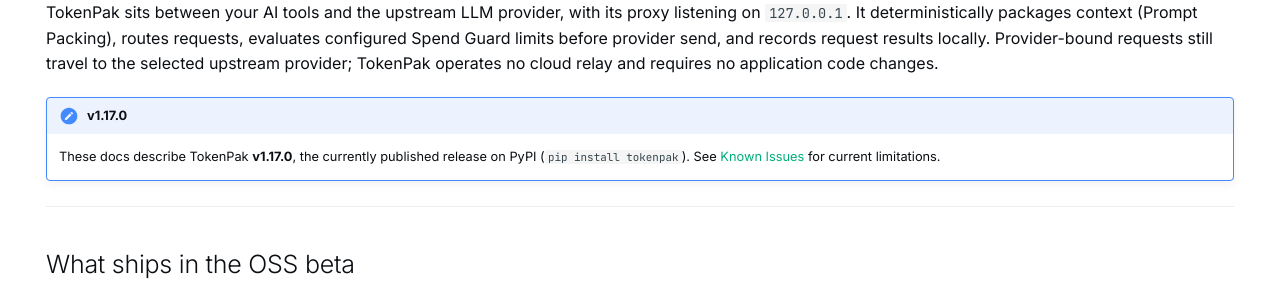
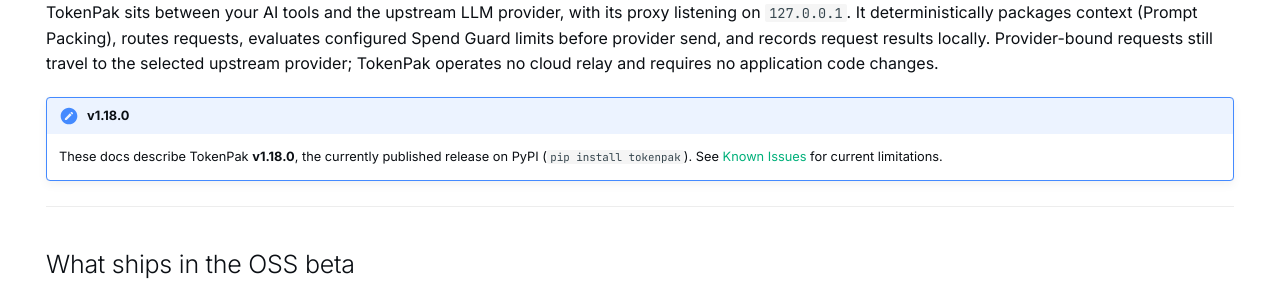
Before and after one commit to tokenpak/docs, an MkDocs documentation site: the page built from docs/index.md, in a window 1280 px wide and 900 px high. Shown: the part 269-569 px from the top of the window. Built offline with MkDocs 1.6.1 and Material for MkDocs 9.7.7, drawn with Linux system fonts in a browser that asks for light colours; comment, search, counter and statistics services are not loaded.

Commit message:
docs: v1.18.0 is the current published release

```diff
--- a/docs/index.md
+++ b/docs/index.md
@@ -15,8 +15,8 @@
 still travel to the selected upstream provider; TokenPak operates no cloud
 relay and requires no application code changes.
 
-!!! note "v1.17.0"
-    These docs describe TokenPak **v1.17.0**, the currently published release
+!!! note "v1.18.0"
+    These docs describe TokenPak **v1.18.0**, the currently published release
     on PyPI (`pip install tokenpak`). See [Known Issues](known-issues.md) for
     current limitations.
 
```
Also changed, not shown: docs/QUICKSTART.md (+1 -1 lines).
